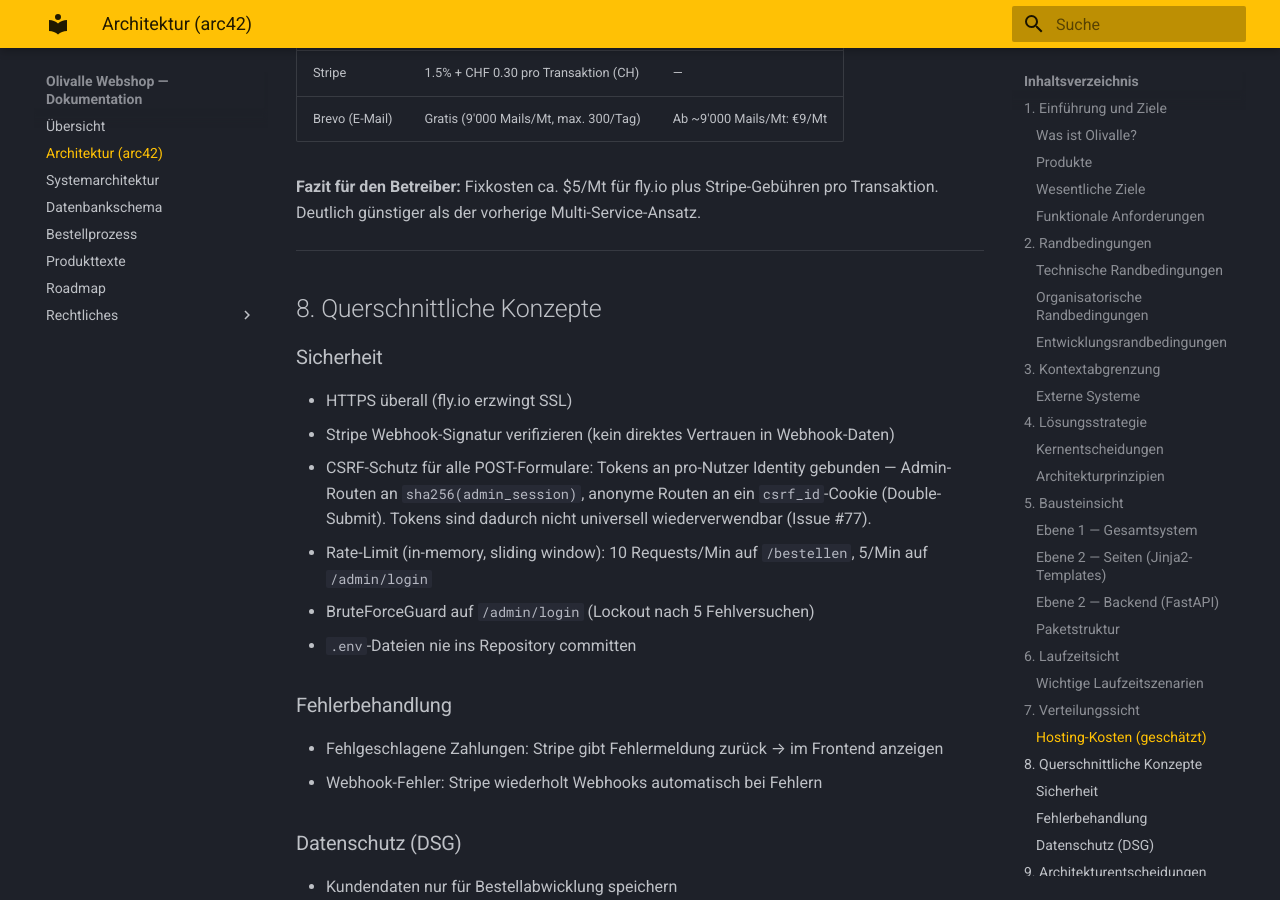
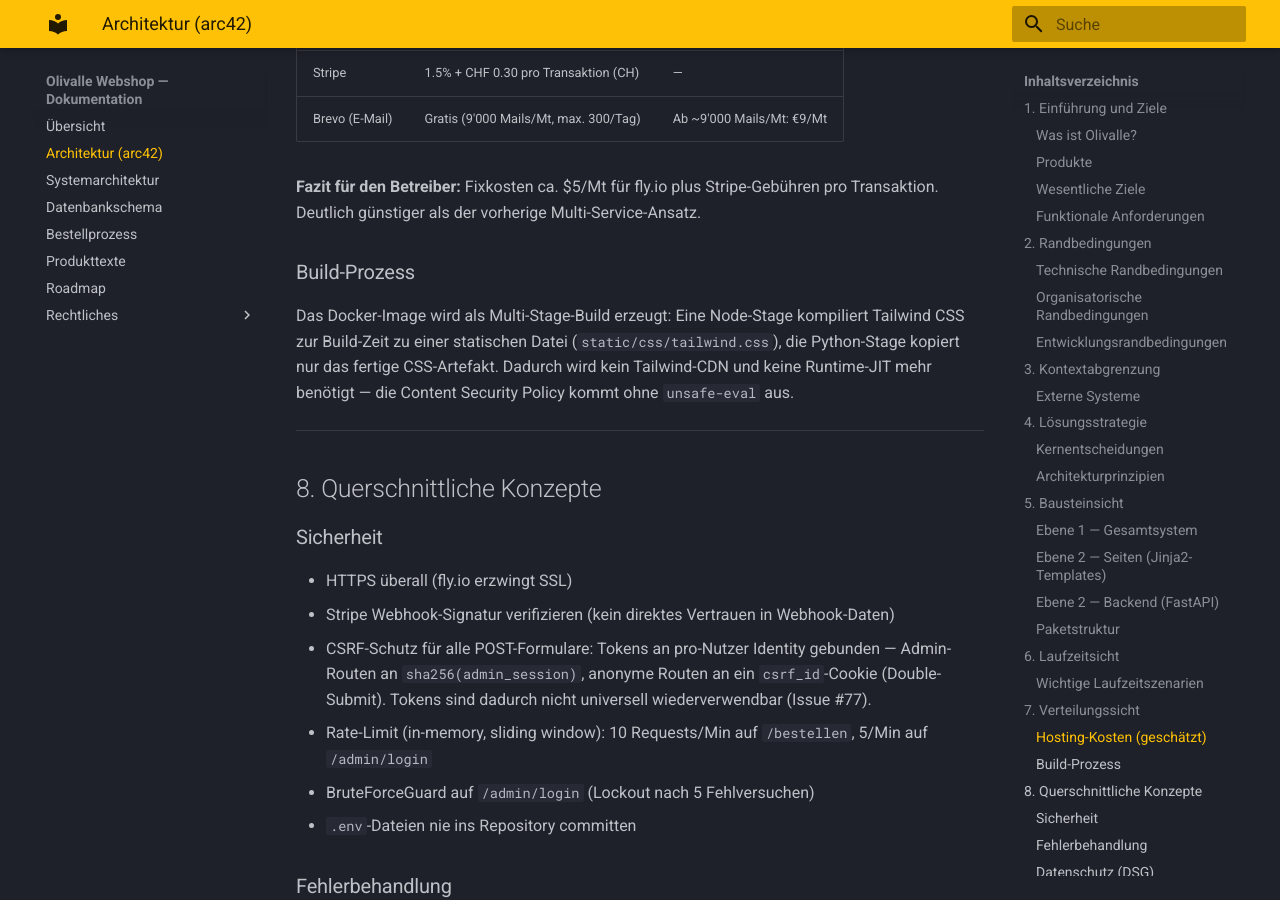
Before and after one commit to konstantinniedermann/olivalle-webshop, an MkDocs documentation site: the page built from docs/arc42.md, in a window 1280 px wide and 900 px high, scrolled down 6514 px. Built offline with MkDocs 1.6.1 and Material for MkDocs 9.7.7, drawn with Linux system fonts in a browser that asks for light colours.

Commit message:
docs: Tailwind-Build-Step in README und arc42 dokumentiert

```diff
--- a/docs/arc42.md
+++ b/docs/arc42.md
@@ -208,6 +208,9 @@
 
 **Fazit für den Betreiber:** Fixkosten ca. $5/Mt für fly.io plus Stripe-Gebühren pro Transaktion. Deutlich günstiger als der vorherige Multi-Service-Ansatz.
 
+### Build-Prozess
+Das Docker-Image wird als Multi-Stage-Build erzeugt: Eine Node-Stage kompiliert Tailwind CSS zur Build-Zeit zu einer statischen Datei (`static/css/tailwind.css`), die Python-Stage kopiert nur das fertige CSS-Artefakt. Dadurch wird kein Tailwind-CDN und keine Runtime-JIT mehr benötigt — die Content Security Policy kommt ohne `unsafe-eval` aus.
+
 ---
 
 ## 8. Querschnittliche Konzepte
```
Also changed, not shown: README.md (+19 -0 lines).
